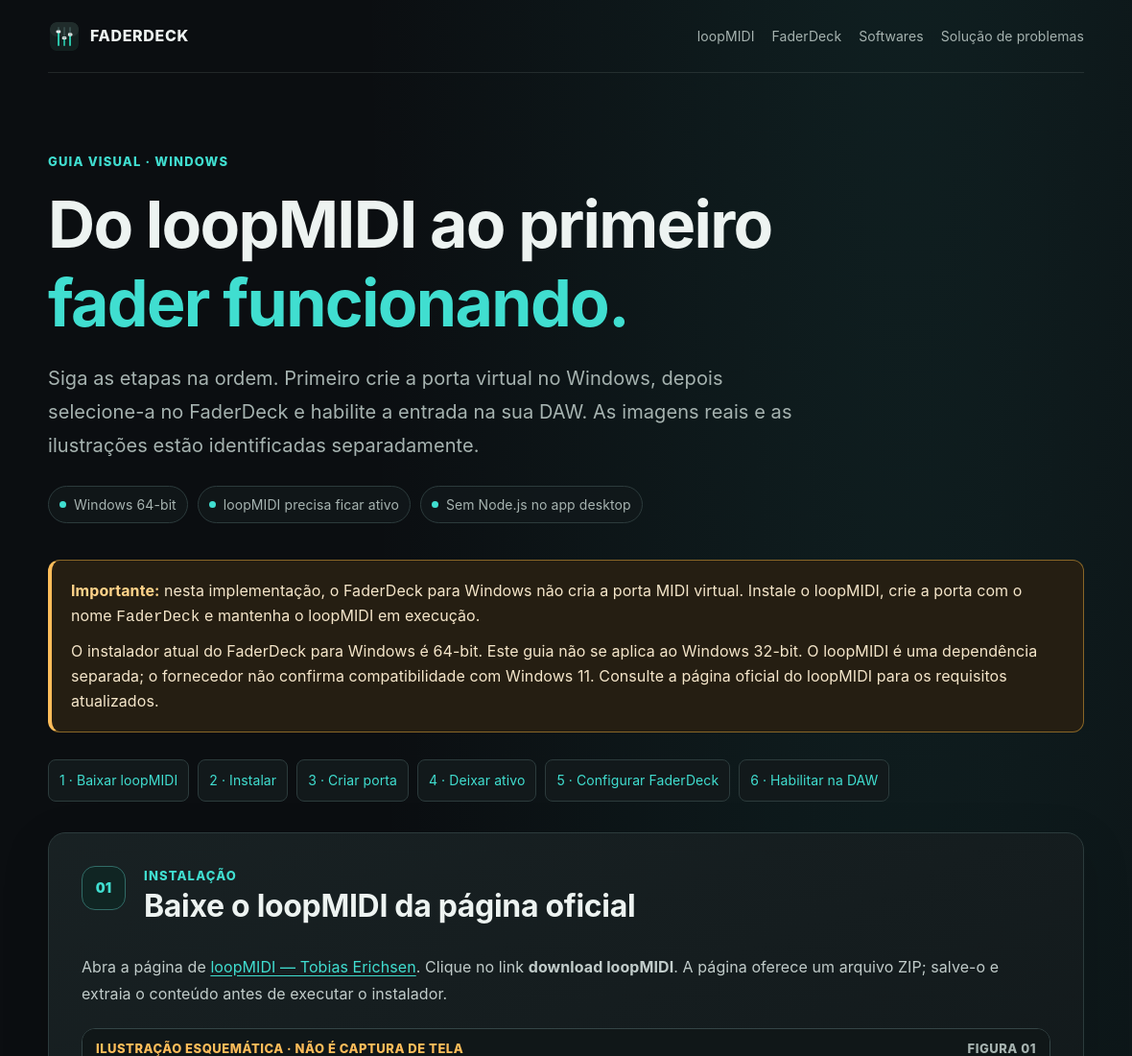
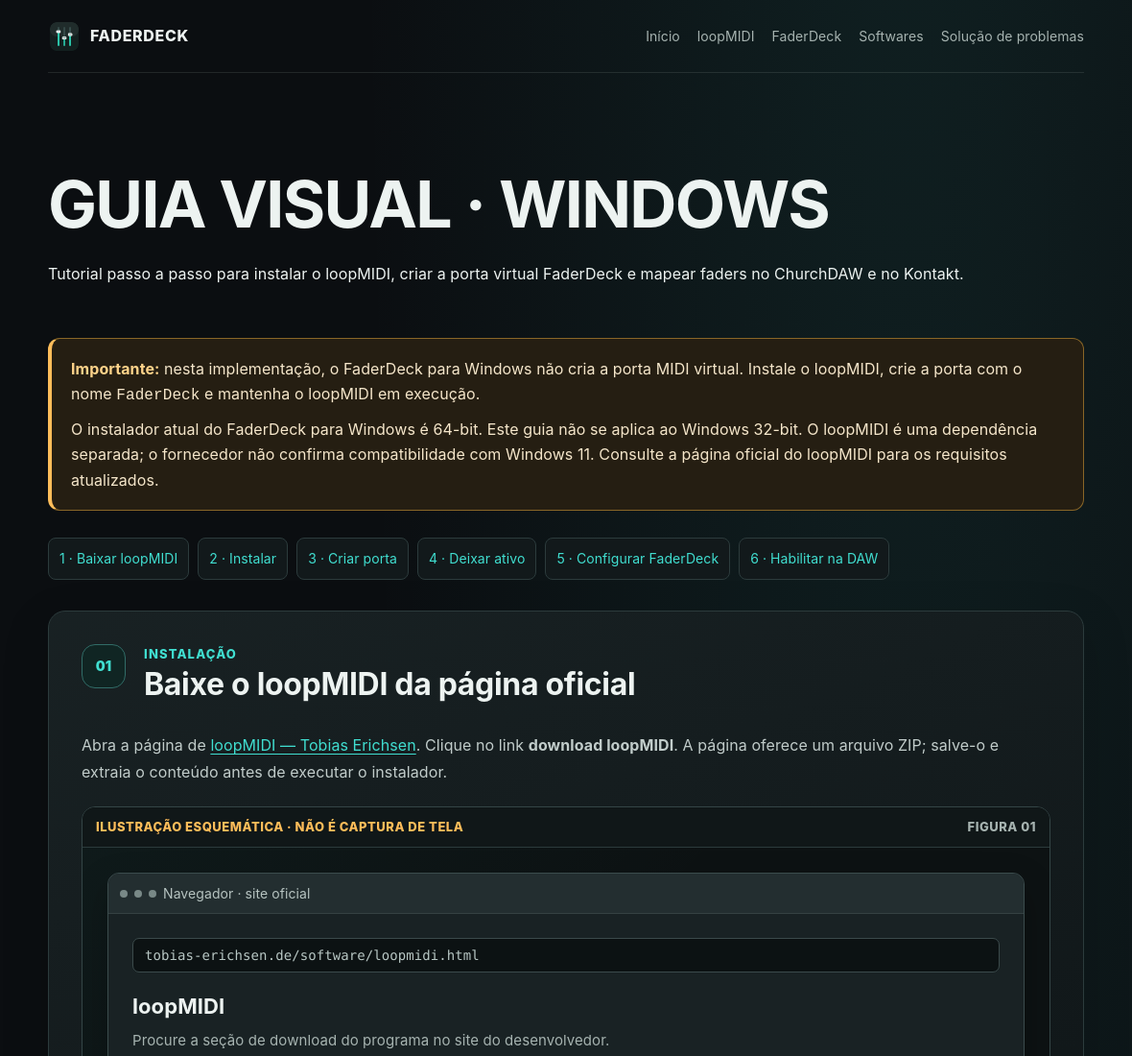
Before and after one commit to Paylo4002ansatsu/FaderDeck, an Electron app: page docs/guia-midi-windows.html in a window 1180 px wide. Shown: the top 1100 px of the page at 96% size. Drawn offline with Linux system fonts and the light colour scheme.

Commit message:
Add home link to Windows guide
Co-authored-by: Copilot <223556219+Copilot@users.noreply.github.com>

```diff
--- a/docs/guia-midi-windows.html
+++ b/docs/guia-midi-windows.html
@@ -18,7 +18,8 @@
         <span class="brand-mark" aria-hidden="true"><img src="faderdeck-icon.png" alt="" /></span>
         <span>FADERDECK</span>
       </a>
-      <nav aria-label="Etapas do guia">
+      <nav aria-label="Navegação do guia">
+        <a href="index.html">Início</a>
         <a href="#loopmidi">loopMIDI</a>
         <a href="#faderdeck">FaderDeck</a>
         <a href="#daws">Softwares</a>
@@ -28,18 +29,11 @@
 
     <main class="shell" id="conteudo">
       <section class="hero" id="inicio">
-        <div class="eyebrow">GUIA VISUAL · WINDOWS</div>
-        <h1>Do loopMIDI ao primeiro <span>fader funcionando.</span></h1>
-        <p class="hero-copy">
-          Siga as etapas na ordem. Primeiro crie a porta virtual no Windows, depois selecione-a no
-          FaderDeck e habilite a entrada na sua DAW. As imagens reais e as ilustrações estão
-          identificadas separadamente.
+        <h1>GUIA VISUAL · WINDOWS </h1>
+       <p>
+          Tutorial passo a passo para instalar o loopMIDI, criar a porta virtual FaderDeck e mapear
+          faders no ChurchDAW e no Kontakt.
         </p>
-        <div class="hero-meta" aria-label="Informações importantes">
-          <span class="chip">Windows 64-bit</span>
-          <span class="chip">loopMIDI precisa ficar ativo</span>
-          <span class="chip">Sem Node.js no app desktop</span>
-        </div>
       </section>
 
       <aside class="alert" aria-label="Requisito do Windows">
```
Also changed, not shown: client/guia-midi-windows.html (+2 -1 lines), tests/windows-guide.test.cjs (+10 -7 lines).
